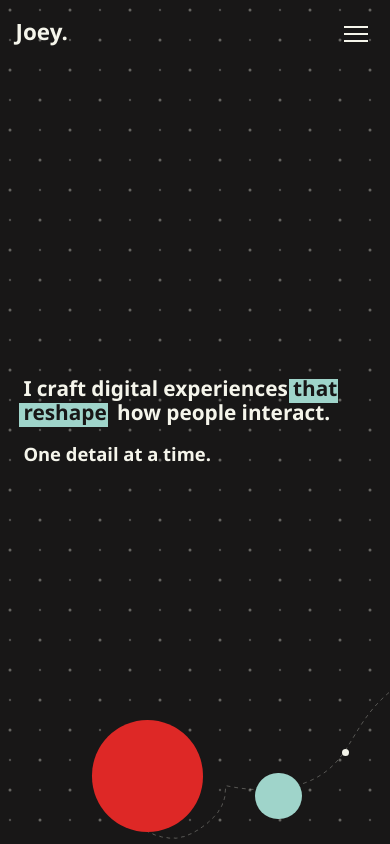
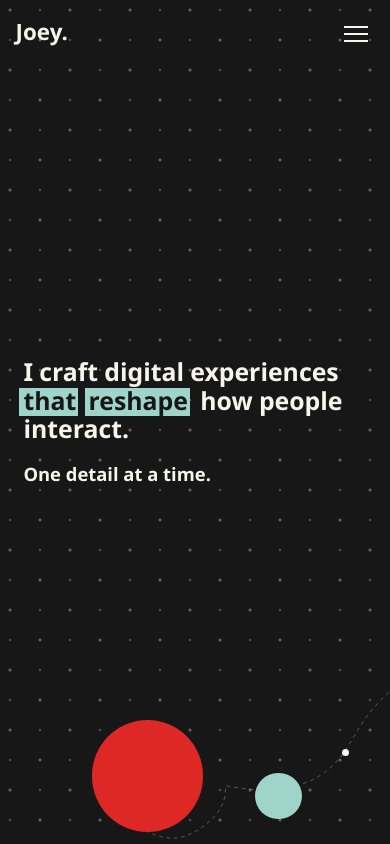
Before and after one commit to jjammar9/Portfolio, a React (Vite) app: page / in a window 390 px wide. Built offline with nearby package versions, Linux system fonts and the light colour scheme; a web font is replaced by a local one.

Commit message:
Mobile: increase hero font size to 1.55em

```diff
--- a/src/App.css
+++ b/src/App.css
@@ -959,7 +959,7 @@ h2.large, .h2.large {
   }
 
   .section--half__inner h1 {
-    font-size: 1.3em;
+    font-size: 1.55em;
   }
 
   .section--half__inner h2 {
```
